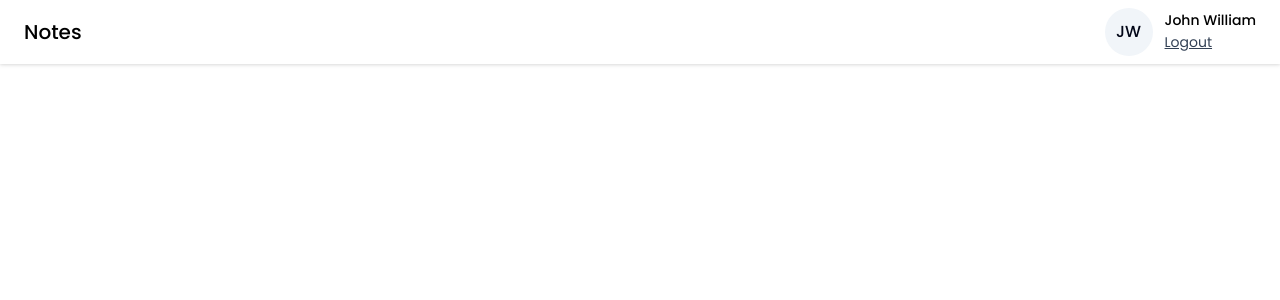
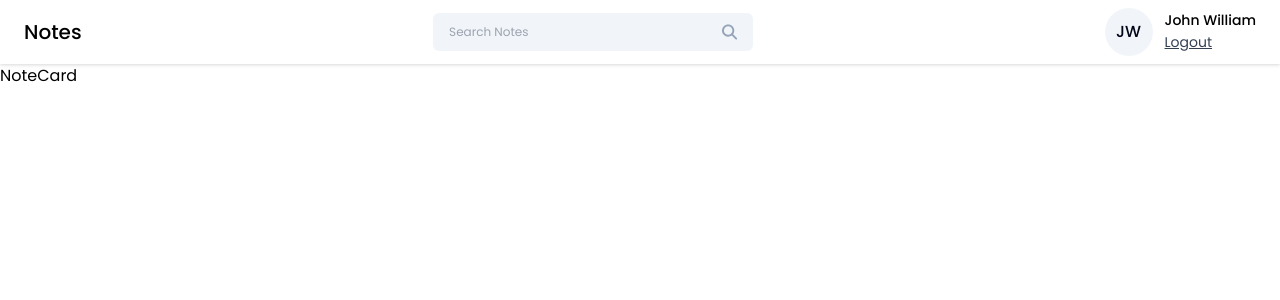
Before and after one commit to Kiwirish/DevNotes-FullStack-MERN-AWS-Application, a React (Vite) app in the folder frontend/notes-app/: page /dashboard in a window 1280 px wide. Shown: the top 300 px of the page. Built offline with nearby package versions, Linux system fonts and the light colour scheme.

Commit message:
Search bar added, home page cards holding each note started

```diff
--- a/frontend/notes-app/src/components/Navbar/Navbar.jsx
+++ b/frontend/notes-app/src/components/Navbar/Navbar.jsx
@@ -1,11 +1,43 @@
-import React from 'react';
+import React, { useState } from 'react';
 import ProfileInfo from '/Users/blakeleahy/Desktop/MERN-Note-App/frontend/notes-app/src/components/cards/ProfileInfo.jsx';
+import SearchBar from '/Users/blakeleahy/Desktop/MERN-Note-App/frontend/notes-app/src/components/SearchBar/SearchBar.jsx';
+import { useNavigate } from "react-router-dom";
+
+
+
+
 const Navbar = () => {
+
+    const [searchQuery, setSearchQuery] = useState("");
+
+    const navigate = useNavigate;
+
+    const onLogout = () => {
+        navigate("/login");
+    }
+
+    const handleSearch = () => {};
+
+    const onClearSearch = () => {
+        setSearchQuery("");
+    }
+
+
+
     return (
         <div className="bg-white flex items-center justify-between px-6 py-2 drop-shadow">
             <h2 className="text-xl font-medium text-black py-2">Notes</h2>
+            <SearchBar
+                value={searchQuery}
+                onChange={({ target }) => {
+                    setSearchQuery(target.value);
+                }}
+                handleSearch={handleSearch}
+                onClearSearch={onClearSearch}
 
-            <ProfileInfo />
+            />
+
+            <ProfileInfo onLogout={onLogout} />
 
         </div>
     );
--- /dev/null
+++ b/frontend/notes-app/src/components/SearchBar/SearchBar.jsx
@@ -0,0 +1,36 @@
+import React from 'react';
+import { FaMagnifyingGlass } from "react-icons/fa6";
+import { IoMdClose } from "react-icons/io"
+
+const SearchBar = ({ value, onChange, handleSearch, onClearSearch }) => {
+
+    return (
+        <div className="w-80 flex items-center px-4 bg-slate-100 rounded-md">
+            <input
+            type="text"
+            placeholder="Search Notes"
+            className="w-full text-xs bg-transparent py-[11px] outline-none"
+            value={value}
+            onChange={onChange}
+            />
+
+            {value && (
+                <IoMdClose
+                    className="text-xl text-slate-500 cursor-pointer hover:text-black mr-3"
+                    onClick={onClearSearch}
+                />
+            )}
+            <FaMagnifyingGlass
+                className="text-slate-400 cursor-pointer hover:text-black"
+                onClick={handleSearch}
+                />
+
+
+        </div>
+    )
+
+
+
+}
+
+export default SearchBar
--- /dev/null
+++ b/frontend/notes-app/src/components/cards/NoteCard.jsx
@@ -0,0 +1,9 @@
+import React from 'react'
+
+const NoteCard = () => {
+    return (
+        <div>NoteCard</div>
+    )
+}
+
+export default NoteCard
--- a/frontend/notes-app/src/pages/Home/Home.jsx
+++ b/frontend/notes-app/src/pages/Home/Home.jsx
@@ -1,12 +1,16 @@
 import React from 'react'
 import Navbar from "../../components/Navbar/Navbar";
 //import ProfileInfo from "../../components/cards/ProfileInfo";
-
+import NoteCard from '/Users/blakeleahy/Desktop/MERN-Note-App/frontend/notes-app/src/components/cards/NoteCard.jsx';
 
 const Home = () => {
     return (
        <>
        <Navbar />
+
+       <div className = "container mx-auto">
+            <NoteCard />
+       </div>
        </>
     )
 }
--- a/frontend/notes-app/src/pages/Login/Login.jsx
+++ b/frontend/notes-app/src/pages/Login/Login.jsx
@@ -3,6 +3,8 @@
 import { Link } from "react-router-dom";
 import PasswordInput from '../../components/Input/PasswordInput';
 import { validateEmail } from '../../utils/helper';
+import SearchBar from '/Users/blakeleahy/Desktop/MERN-Note-App/frontend/notes-app/src/components/SearchBar/SearchBar.jsx';
+
 
 const Login = () => {
 
```
